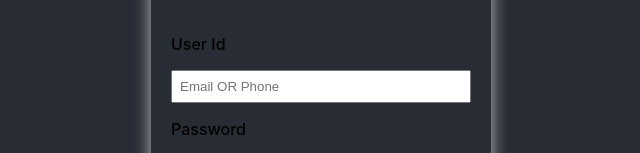
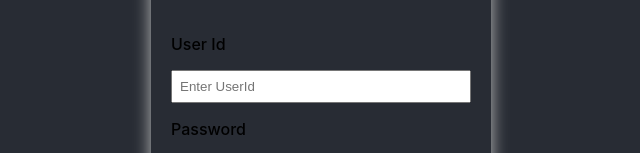
Before and after one commit to Siva70136/dtroffle, a React (Create React App) app: page /login in a window 1280 px wide. Shown: the part 265-418 px from the top of the page, without its empty margins (319-959 px from the left). Built offline with nearby package versions, Linux system fonts and the light colour scheme.

Commit message:
Update index.js

```diff
--- a/src/Components/Login/index.js
+++ b/src/Components/Login/index.js
@@ -45,7 +45,7 @@ const Login = (props) => {
                     <form id="addUserForm" className="form" autoComplete='off'>
                         <h3 className="textHead">Sign in</h3>
                         <p className='left'>User Id</p>
-                        <input type="text" name="" id="name" value={username} className="form-control input" placeholder="Email OR Phone" onChange={e => setEmail(e.target.value)} required />
+                        <input type="text" name="" id="name" value={username} className="form-control input" placeholder="Enter UserId" onChange={e => setEmail(e.target.value)} required />
 
                         <p className='left'>Password</p>
                         <input type="password" name="" id="PWD" value={password} className="form-control input" placeholder="Password" onChange={e => setPassword(e.target.value)} required />
```
